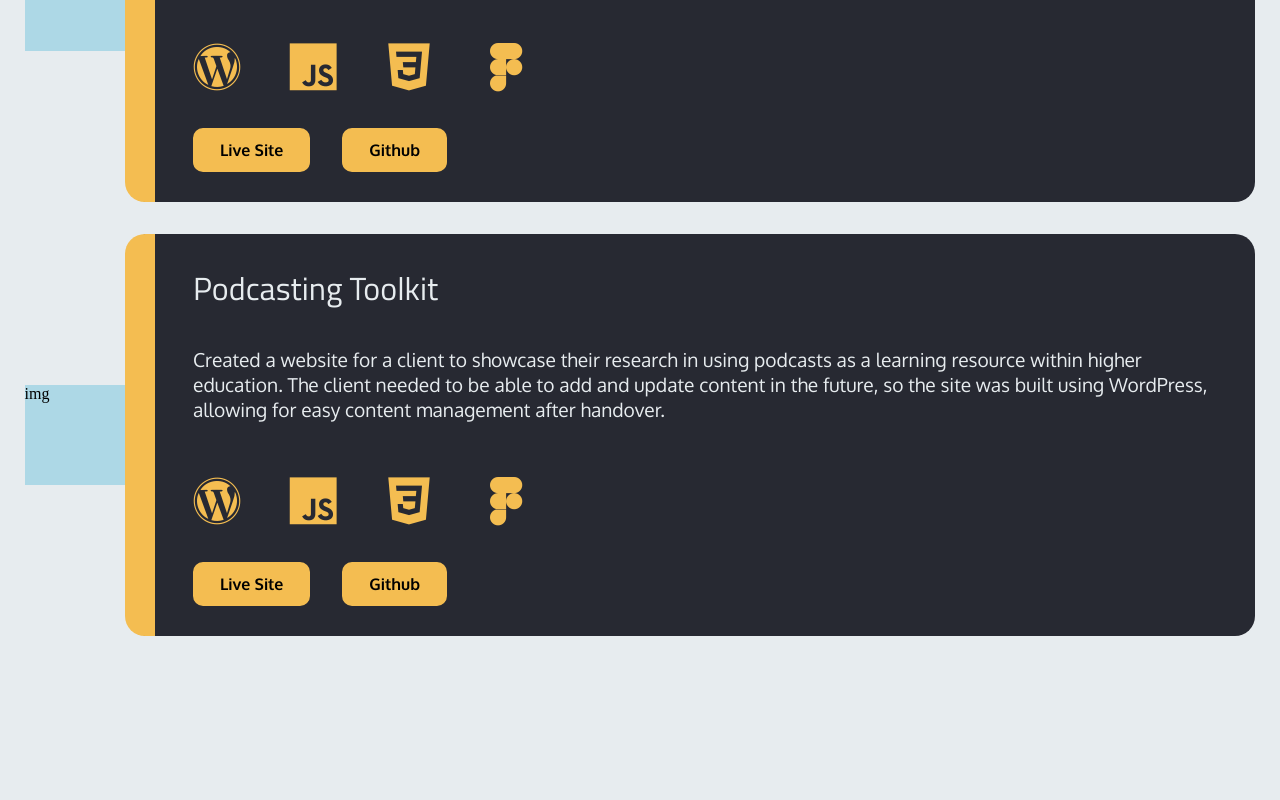
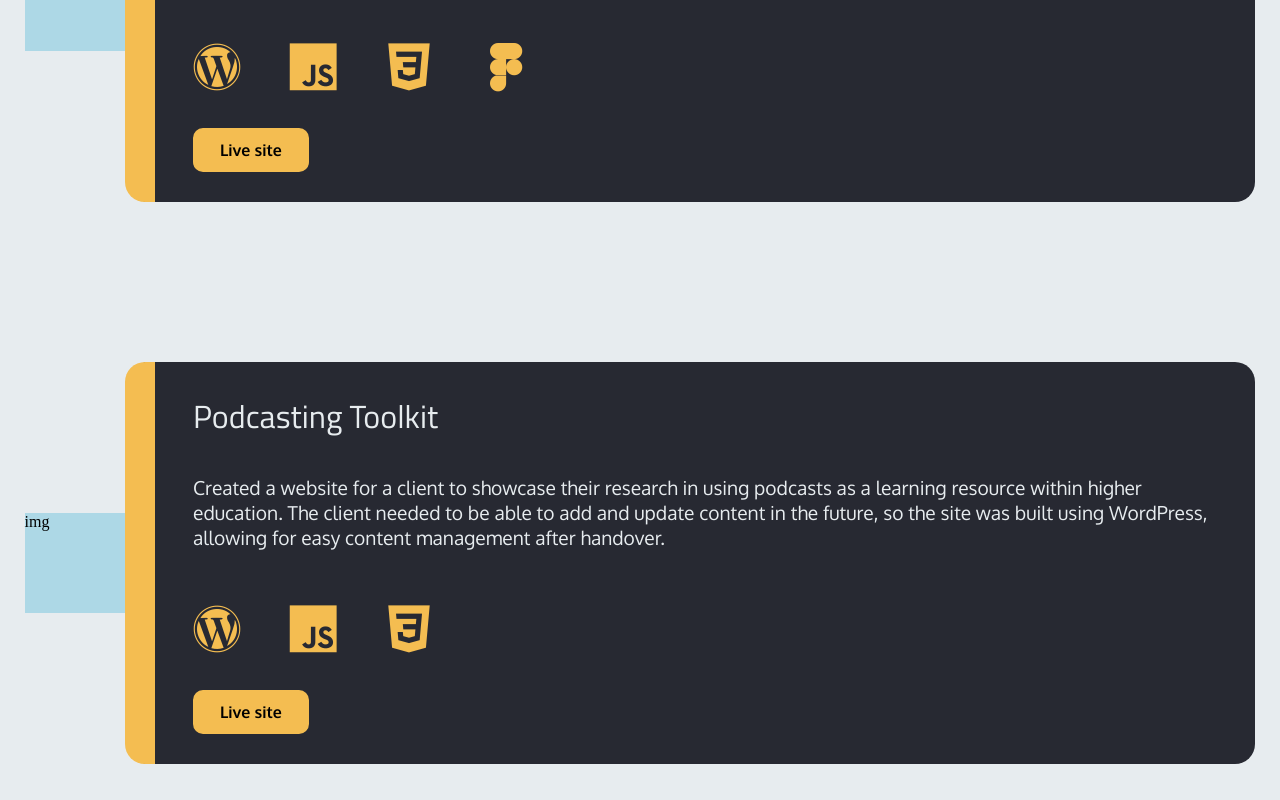
Before and after one commit to JStone1/Portfolio-Site, a React (Vite) app: page /projects in a window 1280 px wide. Shown: the part 1360-2160 px from the top of the page. Built offline with nearby package versions, Linux system fonts and the light colour scheme.

Commit message:
Created project entry components

```diff
--- /dev/null
+++ b/src/components/ExternalBtn/ExternalBtn.scss
@@ -0,0 +1 @@
+@import "src/styles/index.scss";
--- /dev/null
+++ b/src/components/ExternalBtn/ExternalBtn.tsx
@@ -0,0 +1,22 @@
+import "./ExternalBtn.scss";
+
+interface Props {
+  url?: string;
+  text?: string;
+}
+
+function ExternalBtn({ url, text }: Props) {
+  if (!url) {
+    return null;
+  }
+
+  return (
+    <>
+      <a href={url} target="blank">
+        <button>{text}</button>
+      </a>
+    </>
+  );
+}
+
+export default ExternalBtn;
--- a/src/components/ProjectCard/ProjectCard.scss
+++ /dev/null
@@ -1,52 +0,0 @@
-@import "src/styles/index.scss";
-
-.project-card-container {
-  display: flex;
-  flex-direction: column;
-  gap: 1em;
-  background-color: $primary-colour;
-  color: $secondary-colour;
-  padding: 30px 3%;
-  width: 80%;
-  border-left-style: solid;
-  border-left-width: 30px;
-  border-radius: 20px;
-  h2 {
-    margin: 0;
-  }
-  p {
-    // width: 80%;
-    font-size: clamp(0.7rem, 1vw + 1rem, 1.2rem);
-  }
-  @include breakpoint(0px, 600px) {
-    justify-content: center;
-    align-items: center;
-    text-align: center;
-    border-left-style: none;
-    border-left-width: none;
-    border-top-width: 30px;
-    border-top-style: solid;
-  }
-}
-
-.project-language-container {
-  display: flex;
-  flex-direction: row;
-  align-items: center;
-  gap: 3em;
-  margin: 20px 0px;
-  @include breakpoint(0px, 600px) {
-    gap: 2em;
-
-    i {
-      font-size: 36px;
-    }
-  }
-}
-
-.project-button-container {
-  display: flex;
-  flex-direction: row;
-  align-items: center;
-  gap: 2em;
-}
--- a/src/components/ProjectCard/ProjectCard.tsx
+++ /dev/null
@@ -1,33 +0,0 @@
-import LanguageIcon from "@components/LanguageIcon/LanguageIcon";
-import "./ProjectCard.scss";
-
-interface Props {
-  title: string;
-  desc: string;
-  languages?: object;
-  liveSite?: boolean;
-  github?: boolean;
-}
-
-function ProjectCard({ title, desc, liveSite, github, languages }: Props) {
-  return (
-    <>
-      <article className="project-card-container">
-        <h2>{title}</h2>
-        <p>{desc}</p>
-        <div className="project-language-container">
-          <LanguageIcon lang="wordpress"></LanguageIcon>
-          <LanguageIcon lang="javascript"></LanguageIcon>
-          <LanguageIcon lang="css3"></LanguageIcon>
-          <LanguageIcon lang="figma"></LanguageIcon>
-        </div>
-        <div className="project-button-container">
-          <button>Live Site</button>
-          <button>Github</button>
-        </div>
-      </article>
-    </>
-  );
-}
-
-export default ProjectCard;
--- a/src/components/ProjectContainer/ProjectContainer.scss
+++ b/src/components/ProjectContainer/ProjectContainer.scss
@@ -2,6 +2,6 @@
 
 .project-container {
   @include centerContent(column, center);
-  gap: 2em;
+  gap: 10em;
   margin-top: 30px;
 }
--- a/src/components/ProjectContainer/ProjectContainer.tsx
+++ b/src/components/ProjectContainer/ProjectContainer.tsx
@@ -1,26 +1,31 @@
 import "./ProjectContainer.scss";
 import ProjectEntry from "@components/ProjectEntry/ProjectEntry";
-import SectionTitle from "@components/SectionTitle/SectionTitle";
 
 interface Props {}
 
 function ProjectContainer({}: Props) {
   return (
     <>
-      <SectionTitle
-        title="Projects"
-        desc="Here's a collection of projects so far, this will grow in the future !"
-        background={false}
-      ></SectionTitle>
       <div className="project-container">
         <ProjectEntry
           title="BSU Computing"
           desc="Web development internship at Bath Spa University, designing and building a website for the computing department to showcase student work. Built with Elementor and utilisises ACF and custom post types to create a dynamic WordPress site."
-        ></ProjectEntry>
+          languages={["wordpress", "javascript", "css3", "figma"]}
+          siteURL="https://www.bsucomputing.co.uk/"
+        />
         <ProjectEntry
           title="Podcasting Toolkit"
           desc="Created a website for a client to showcase their research in using podcasts as a learning resource within higher education. The client needed to be able to add and update content in the future, so the site was built using WordPress, allowing for easy content management after handover."
-        ></ProjectEntry>
+          languages={["wordpress", "javascript", "css3"]}
+          siteURL="https://podcastingtoolkit.co.uk/"
+        />
+        <ProjectEntry
+          title="Mate Rate"
+          desc="Mate Rate is a satirical take on standard social media, with a focus on seeking other people’s approval via the content they post. Users can score other people’s post once, on a scale of 1-5. Each rating on a post will have a direct impact on the post author’s profile score. This means if lots of people rate a user’s post highly, that person will have a higher profile score, and therefore be more “popular” than other people."
+          languages={["html5", "css3", "javascript", "sass"]}
+          gitURL="https://github.com/JStone1/Mate-Rate"
+          siteURL="https://mate-rate.glitch.me/"
+        />
       </div>
     </>
   );
--- a/src/components/ProjectEntry/ProjectEntry.scss
+++ b/src/components/ProjectEntry/ProjectEntry.scss
@@ -3,3 +3,54 @@
 .project-entry-container {
   @include centerContent(row, center);
 }
+
+.project-card-container {
+  display: flex;
+  flex-direction: column;
+  gap: 1em;
+  background-color: $primary-colour;
+  color: $secondary-colour;
+  padding: 30px 3%;
+  width: 80%;
+  border-left-style: solid;
+  border-left-width: 30px;
+  border-radius: 20px;
+  h2 {
+    margin: 0;
+  }
+  p {
+    // width: 80%;
+    font-size: clamp(0.7rem, 1vw + 1rem, 1.2rem);
+  }
+  @include breakpoint(0px, 600px) {
+    justify-content: center;
+    align-items: center;
+    text-align: center;
+    border-left-style: none;
+    border-left-width: none;
+    border-top-width: 30px;
+    border-top-style: solid;
+  }
+}
+
+.project-language-container {
+  display: flex;
+  flex-direction: row;
+  align-items: center;
+  gap: 3em;
+  margin: 20px 0px;
+  @include breakpoint(0px, 600px) {
+    gap: 2em;
+
+    i {
+      font-size: 36px;
+    }
+  }
+}
+
+.project-button-container {
+  display: flex;
+  flex-direction: row;
+  align-items: center;
+  gap: 2em;
+}
--- a/src/components/ProjectEntry/ProjectEntry.tsx
+++ b/src/components/ProjectEntry/ProjectEntry.tsx
@@ -1,18 +1,26 @@
 import "./ProjectEntry.scss";
-import ProjectCard from "@components/ProjectCard/ProjectCard";
+import LanguageIcon from "@components/LanguageIcon/LanguageIcon";
+import ExternalBtn from "@components/ExternalBtn/ExternalBtn";
 
 interface Props {
   title: string;
   desc: string;
-  languages?: object;
-  liveSite?: boolean;
-  github?: boolean;
+  languages: string[];
+  siteURL?: string;
+  gitURL?: string;
 }
 
-function ProjectEntry({ title, desc, liveSite, github, languages }: Props) {
+function ProjectEntry({ title, desc, languages, siteURL, gitURL }: Props) {
+  let projectLanguages = {
+    lang1: languages[0],
+    lang2: languages[1],
+    lang3: languages[2],
+    lang4: languages[3],
+  };
+
   return (
     <>
-      <div className="project-entry-container">
+      <article className="project-entry-container">
         <div
           style={{
             width: "100px",
@@ -22,8 +30,21 @@ function ProjectEntry({ title, desc, liveSite, github, languages }: Props) {
         >
           img
         </div>
-        <ProjectCard title={title} desc={desc}></ProjectCard>
-      </div>
+        <div className="project-card-container">
+          <h2>{title}</h2>
+          <p>{desc}</p>
+          <div className="project-language-container">
+            <LanguageIcon lang={projectLanguages.lang1}></LanguageIcon>
+            <LanguageIcon lang={projectLanguages.lang2}></LanguageIcon>
+            <LanguageIcon lang={projectLanguages.lang3}></LanguageIcon>
+            <LanguageIcon lang={projectLanguages.lang4}></LanguageIcon>
+          </div>
+          <div className="project-button-container">
+            <ExternalBtn url={siteURL} text="Live site"></ExternalBtn>
+            <ExternalBtn url={gitURL} text="Github"></ExternalBtn>
+          </div>
+        </div>
+      </article>
     </>
   );
 }
--- a/src/pages/Home.tsx
+++ b/src/pages/Home.tsx
@@ -13,7 +13,7 @@ const Home = () => {
           keyword="John Stone"
           desc="Creative Computing Graduate"
           imageURL="src/assets/profile-img.jpg"
-        ></Hero>
+        />
         <SectionTitle
           title="About me"
           desc={[
@@ -22,13 +22,13 @@ const Home = () => {
             ", and I create experiences on the web. Specialising in front-end development, I",
           ]}
           background={false}
-        ></SectionTitle>
-        <ExpTimeline></ExpTimeline>
+        />
+        <ExpTimeline />
         <ContactCTA
           title="See my previous projects"
           prompt="Explore work"
           link="projects"
-        ></ContactCTA>
+        />
         <SectionTitle title="My Toolkit" background={true}>
           <ToolkitList></ToolkitList>
         </SectionTitle>
@@ -37,7 +37,7 @@ const Home = () => {
           prompt="Let's chat!"
           link="contact"
           desc="Please don't hesitate to get in touch and we can make something great together!"
-        ></ContactCTA>
+        />
       </Layout>
     </>
   );
--- a/src/pages/Projects.tsx
+++ b/src/pages/Projects.tsx
@@ -1,6 +1,7 @@
 import Layout from "@components/Layout/Layout";
 import Hero from "@components/Hero/Hero";
 import ProjectContainer from "@components/ProjectContainer/ProjectContainer";
+import SectionTitle from "@components/SectionTitle/SectionTitle";
 
 const Projects = () => {
   return (
@@ -12,8 +13,13 @@ const Projects = () => {
           desc="A collection of commercial and university projects"
           imageURL="src/assets/mountain.jpg"
           isReverse={true}
-        ></Hero>
-        <ProjectContainer></ProjectContainer>
+        />
+        <SectionTitle
+          title="Projects"
+          desc="Here's a collection of projects so far, this will grow in the future !"
+          background={false}
+        />
+        <ProjectContainer />
       </Layout>
     </>
   );
```
